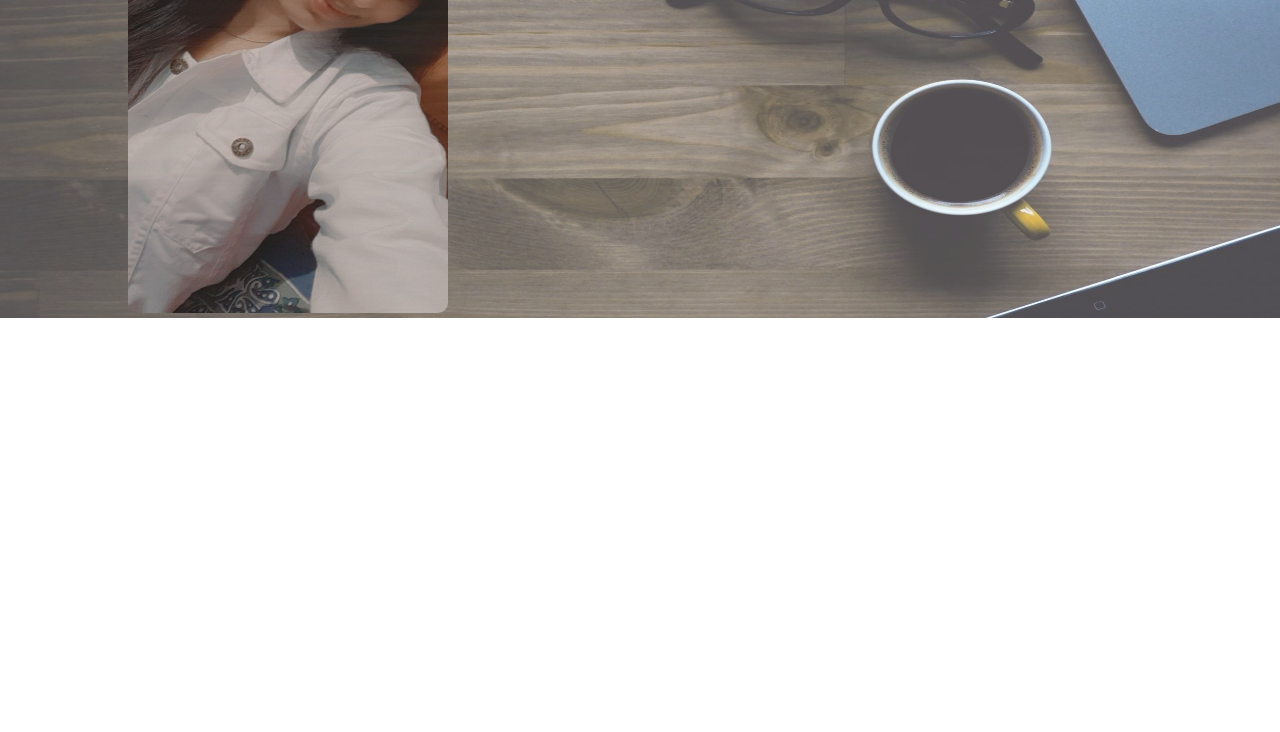
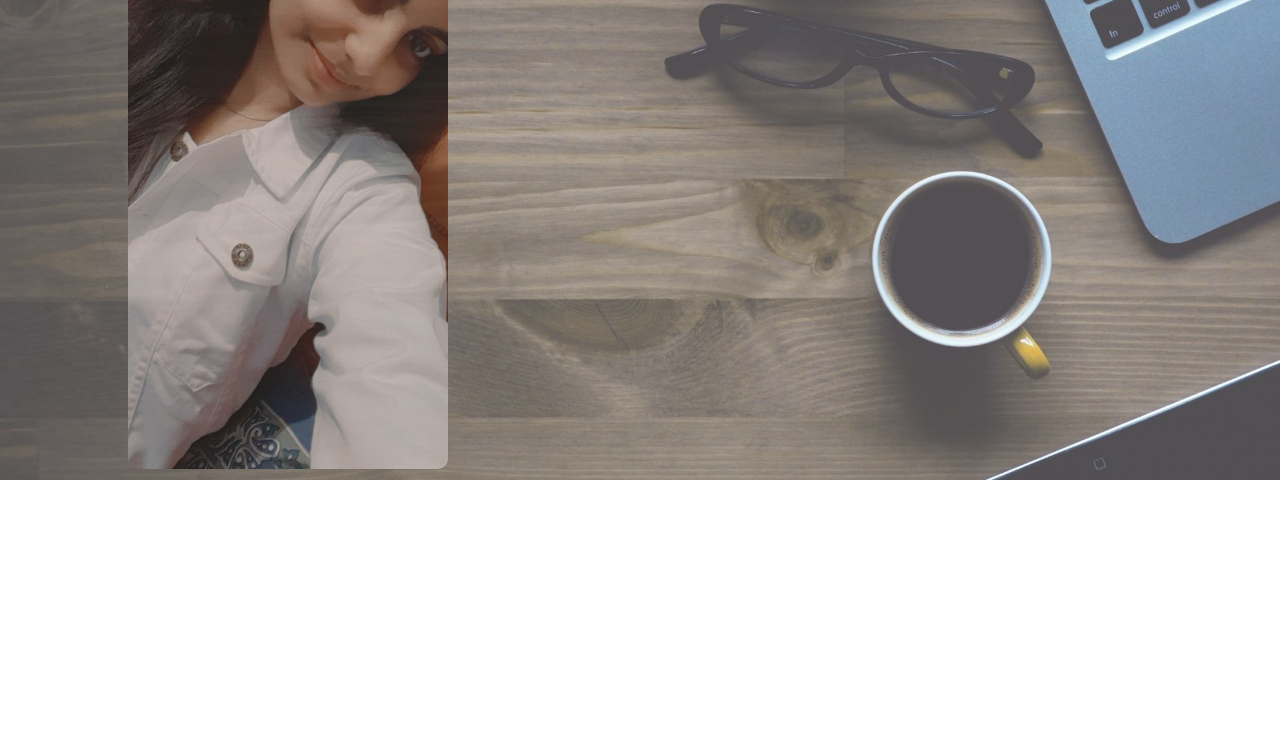
Before and after one commit to dgargee12/portfolio, a plain HTML site: page index.html in a window 1280 px wide. Shown: the part 332-1064 px from the top of the page. Before the commit the page ends 845 px from the top, so only its background shows below. Drawn offline with Linux system fonts and the light colour scheme.

Commit message:
Update index.html

```diff
--- a/index.html
+++ b/index.html
@@ -2,8 +2,9 @@
 <html>
 
 <head>
-   <title>Gargee Dua</title>
+   <title>Gargee | Portfolio</title>
    <link rel="stylesheet" href="stylesheet.css">
+   <link rel="shortcut icon" type="image/jpg" href="./images/G-alphabet.png">
 </head>
 
 <body>
@@ -11,11 +12,11 @@
       <img src="./images/logo.jpg" alt="logo" height="100px">
    </div>
    <div class="content-top">
-      <img src="./images/w1.jpg" id="wall" alt="background" width="100%" height="550px">
-      <img src="./images/dp.jpeg" id="dp" alt="display-pic" height="540px" width="25%">
+      <img src="./images/w1.jpg" id="wall" alt="background" width="100%" height="89%">
+      <img src="./images/dp.jpeg" id="dp" alt="display-pic" height="87%" width="25%">
       <div class="info">
          <h1>Gargee Dua</h1>
-         <!-- <p>Hi, I am Gargee. I am pursuing my Under-graduation in Bachleor's of Engineering in Computer Science from Chitkara University, Punjab.</p> -->
+         <p>Hi, I am Gargee. I am pursuing my Under-graduation in Bachleor's of Engineering in Computer Science from Chitkara University, Punjab.</p>
       </div>
    </div>
    <div class="content">
```
